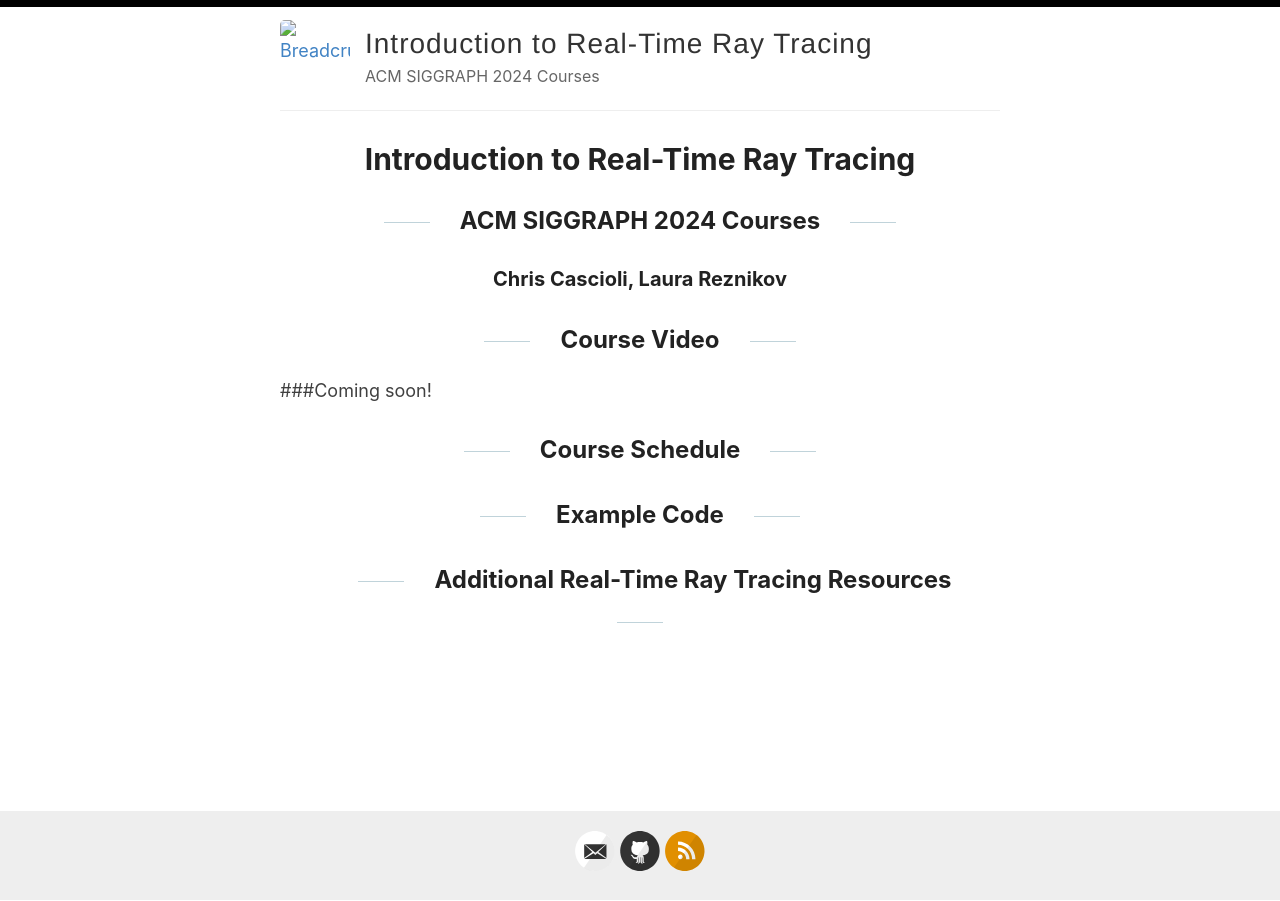
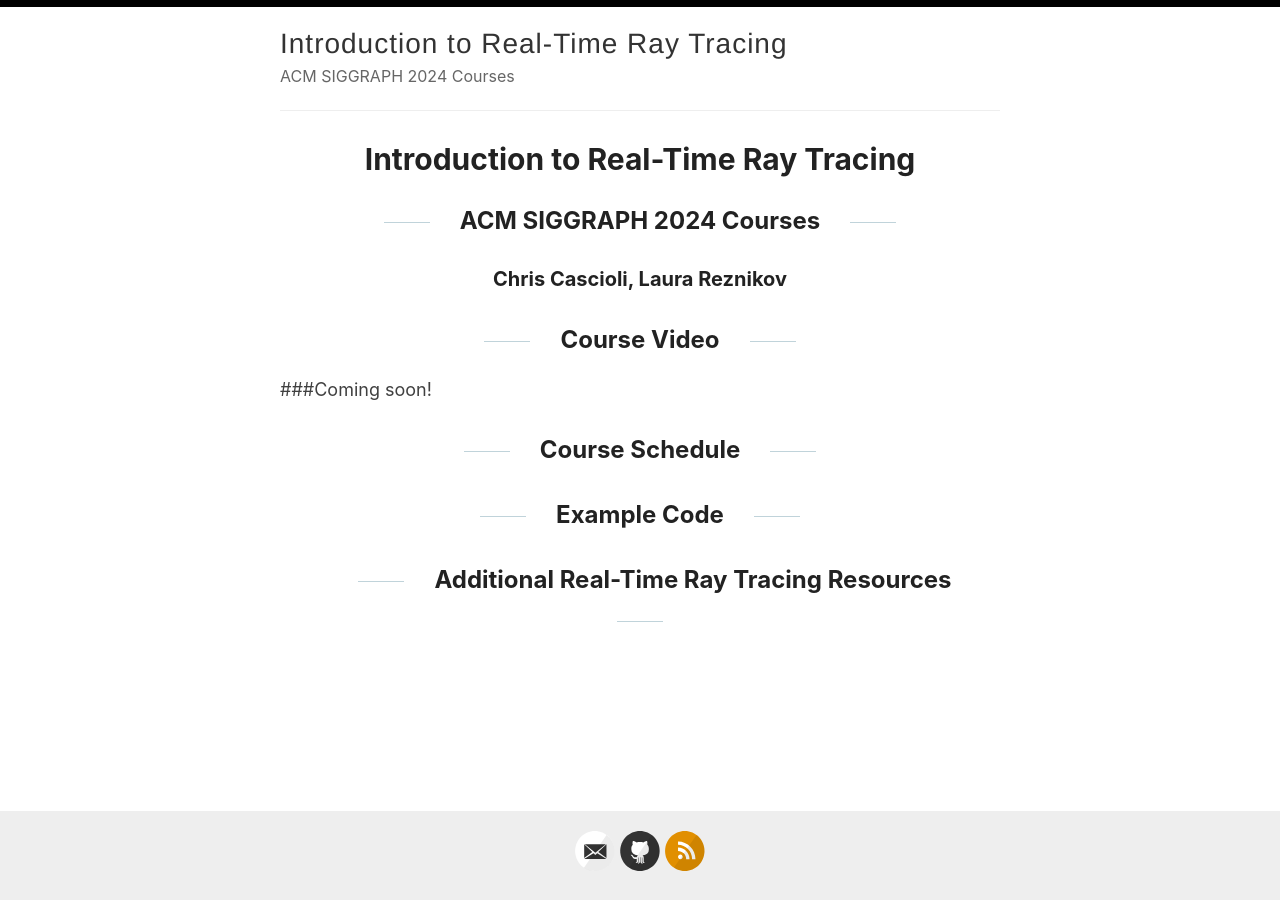
Before and after one commit to theanimatorreturns/BreadcrumbsIntroductionToRealTimeRayTracing, a Jekyll site: the page built from index.html, in a window 1280 px wide. Built offline with Jekyll 4.4.1, drawn with Linux system fonts in a browser that asks for light colours; the list of posts is cut into pages by our own code.

Commit message:
Update default.html

```diff
--- a/_layouts/default.html
+++ b/_layouts/default.html
@@ -10,7 +10,7 @@
     <link rel="canonical" href="{{ site.url }}{{ page.url }}" />
 
     <meta name="theme-color" content="#000000">
-    <link rel="icon" type="image/png" sizes="32x32" href="{{ site.baseurl }}/images/favicon-32x32.png">
+
     {% include analytics_head.html %}
   </head>
 
@@ -20,7 +20,6 @@
       <div class="wrapper-masthead">
         <div class="container">
           <header class="masthead clearfix">
-            <a href="{{ site.baseurl }}/" class="site-avatar"><img src="{{ site.baseurl }}{{ site.avatar }}" alt="{{ site.title }}" /></a>
 
             <div class="site-info">
               <h1 class="site-name"><a href="{{ site.baseurl }}/">{{ site.name }}</a></h1>
```
